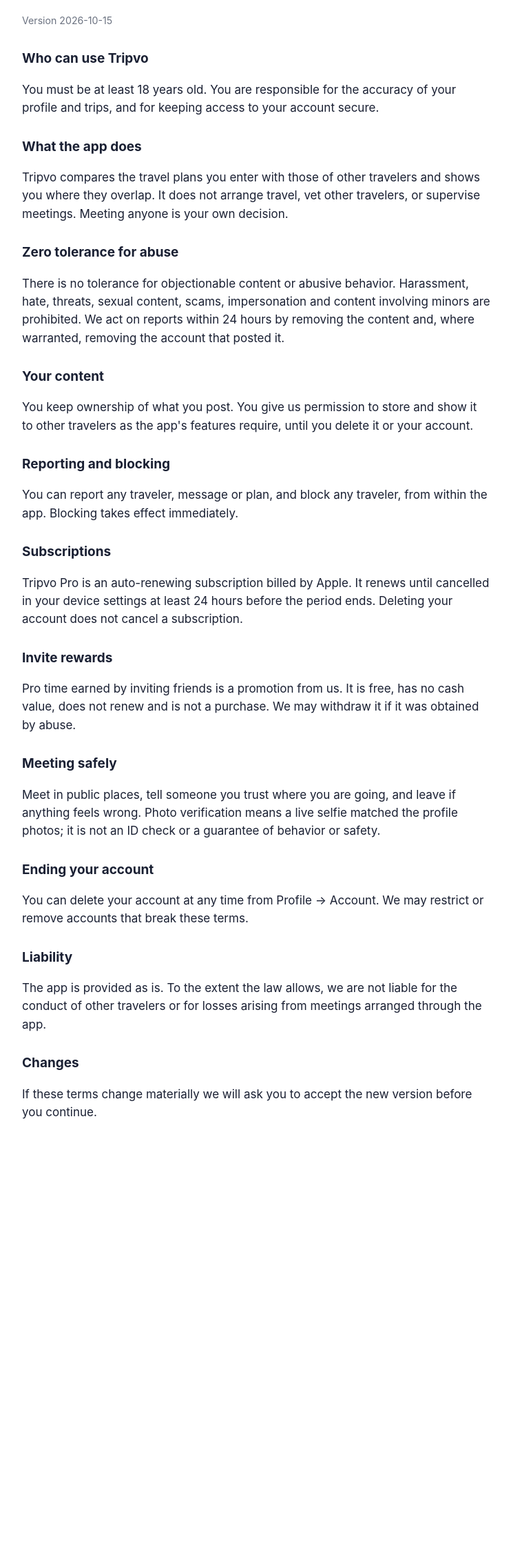
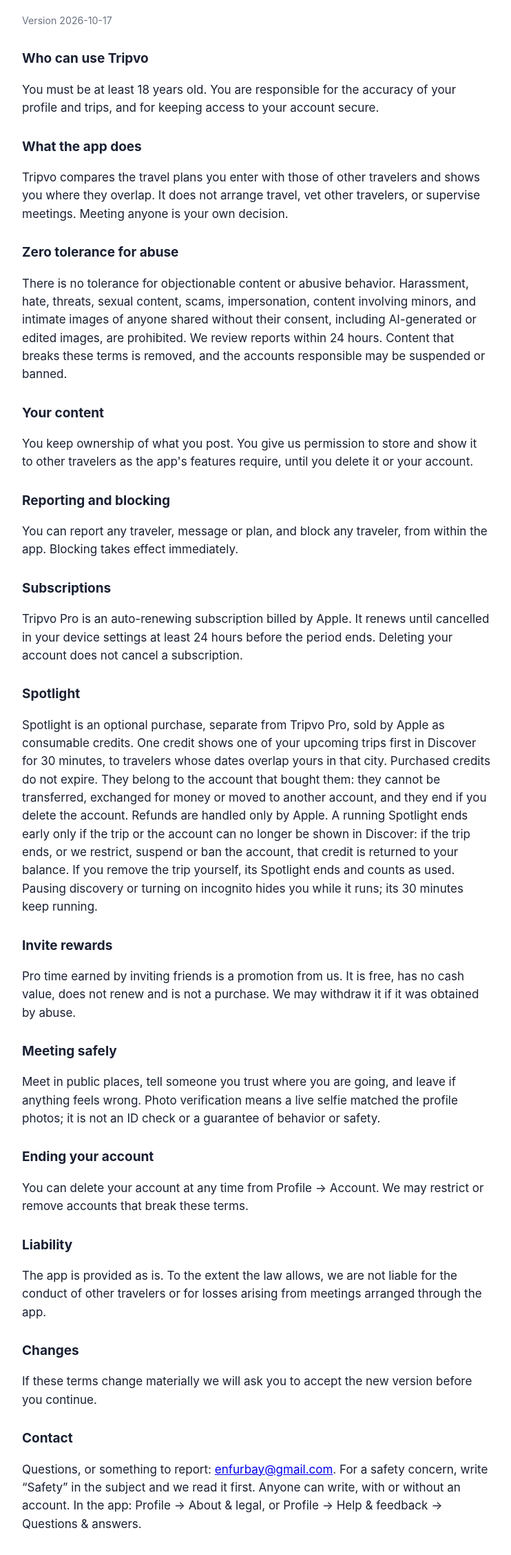
Before and after one commit to enfurbay/enfurbay.github.io, a plain HTML site: page travelinters/terms.html in a window 1280 px wide. Shown: the part 86-2340 px from the top of the page at 69% size, without its empty margins (268-1010 px from the left). Before the commit the page ends 1751 px from the top, so only its background shows below. Drawn offline with Linux system fonts and the light colour scheme.

Commit message:
Tripvo legal pages 2026-10-17: intimate images ban, 24h review, Spotlight terms, contact

```diff
--- a/travelinters/terms.html
+++ b/travelinters/terms.html
@@ -7,19 +7,21 @@
 <style>body{font:17px/1.55 -apple-system,system-ui,sans-serif;max-width:680px;margin:40px auto;padding:0 20px;color:#1a2033}h1{font-size:28px}h2{font-size:19px;margin-top:28px}small{color:#6b7280}</style>
 </head><body>
 <h1>Terms of Use</h1>
-<small>Version 2026-10-15</small>
+<small>Version 2026-10-17</small>
 <h2>Who can use Tripvo</h2>
 <p>You must be at least 18 years old. You are responsible for the accuracy of your profile and trips, and for keeping access to your account secure.</p>
 <h2>What the app does</h2>
 <p>Tripvo compares the travel plans you enter with those of other travelers and shows you where they overlap. It does not arrange travel, vet other travelers, or supervise meetings. Meeting anyone is your own decision.</p>
 <h2>Zero tolerance for abuse</h2>
-<p>There is no tolerance for objectionable content or abusive behavior. Harassment, hate, threats, sexual content, scams, impersonation and content involving minors are prohibited. We act on reports within 24 hours by removing the content and, where warranted, removing the account that posted it.</p>
+<p>There is no tolerance for objectionable content or abusive behavior. Harassment, hate, threats, sexual content, scams, impersonation, content involving minors, and intimate images of anyone shared without their consent, including AI-generated or edited images, are prohibited. We review reports within 24 hours. Content that breaks these terms is removed, and the accounts responsible may be suspended or banned.</p>
 <h2>Your content</h2>
 <p>You keep ownership of what you post. You give us permission to store and show it to other travelers as the app&#x27;s features require, until you delete it or your account.</p>
 <h2>Reporting and blocking</h2>
 <p>You can report any traveler, message or plan, and block any traveler, from within the app. Blocking takes effect immediately.</p>
 <h2>Subscriptions</h2>
 <p>Tripvo Pro is an auto-renewing subscription billed by Apple. It renews until cancelled in your device settings at least 24 hours before the period ends. Deleting your account does not cancel a subscription.</p>
+<h2>Spotlight</h2>
+<p>Spotlight is an optional purchase, separate from Tripvo Pro, sold by Apple as consumable credits. One credit shows one of your upcoming trips first in Discover for 30 minutes, to travelers whose dates overlap yours in that city. Purchased credits do not expire. They belong to the account that bought them: they cannot be transferred, exchanged for money or moved to another account, and they end if you delete the account. Refunds are handled only by Apple. A running Spotlight ends early only if the trip or the account can no longer be shown in Discover: if the trip ends, or we restrict, suspend or ban the account, that credit is returned to your balance. If you remove the trip yourself, its Spotlight ends and counts as used. Pausing discovery or turning on incognito hides you while it runs; its 30 minutes keep running.</p>
 <h2>Invite rewards</h2>
 <p>Pro time earned by inviting friends is a promotion from us. It is free, has no cash value, does not renew and is not a purchase. We may withdraw it if it was obtained by abuse.</p>
 <h2>Meeting safely</h2>
@@ -30,4 +32,6 @@
 <p>The app is provided as is. To the extent the law allows, we are not liable for the conduct of other travelers or for losses arising from meetings arranged through the app.</p>
 <h2>Changes</h2>
 <p>If these terms change materially we will ask you to accept the new version before you continue.</p>
+<h2>Contact</h2>
+<p>Questions, or something to report: <a href="mailto:enfurbay@gmail.com">enfurbay@gmail.com</a>. For a safety concern, write “Safety” in the subject and we read it first. Anyone can write, with or without an account. In the app: Profile → About &amp; legal, or Profile → Help &amp; feedback → Questions &amp; answers.</p>
 </body></html>
```
Also changed, not shown: travelinters/guidelines.html (+6 -4 lines), travelinters/privacy.html (+4 -2 lines).
